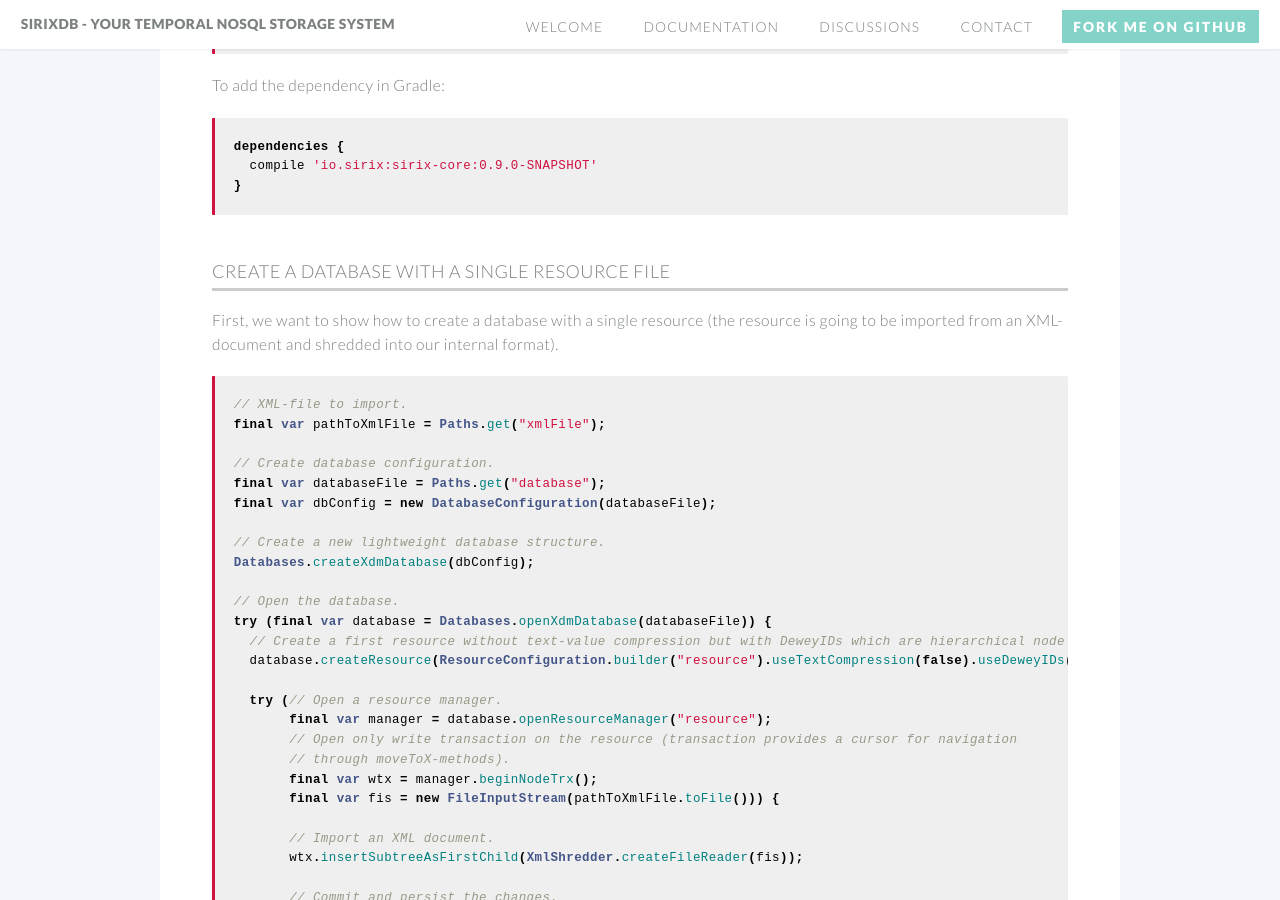
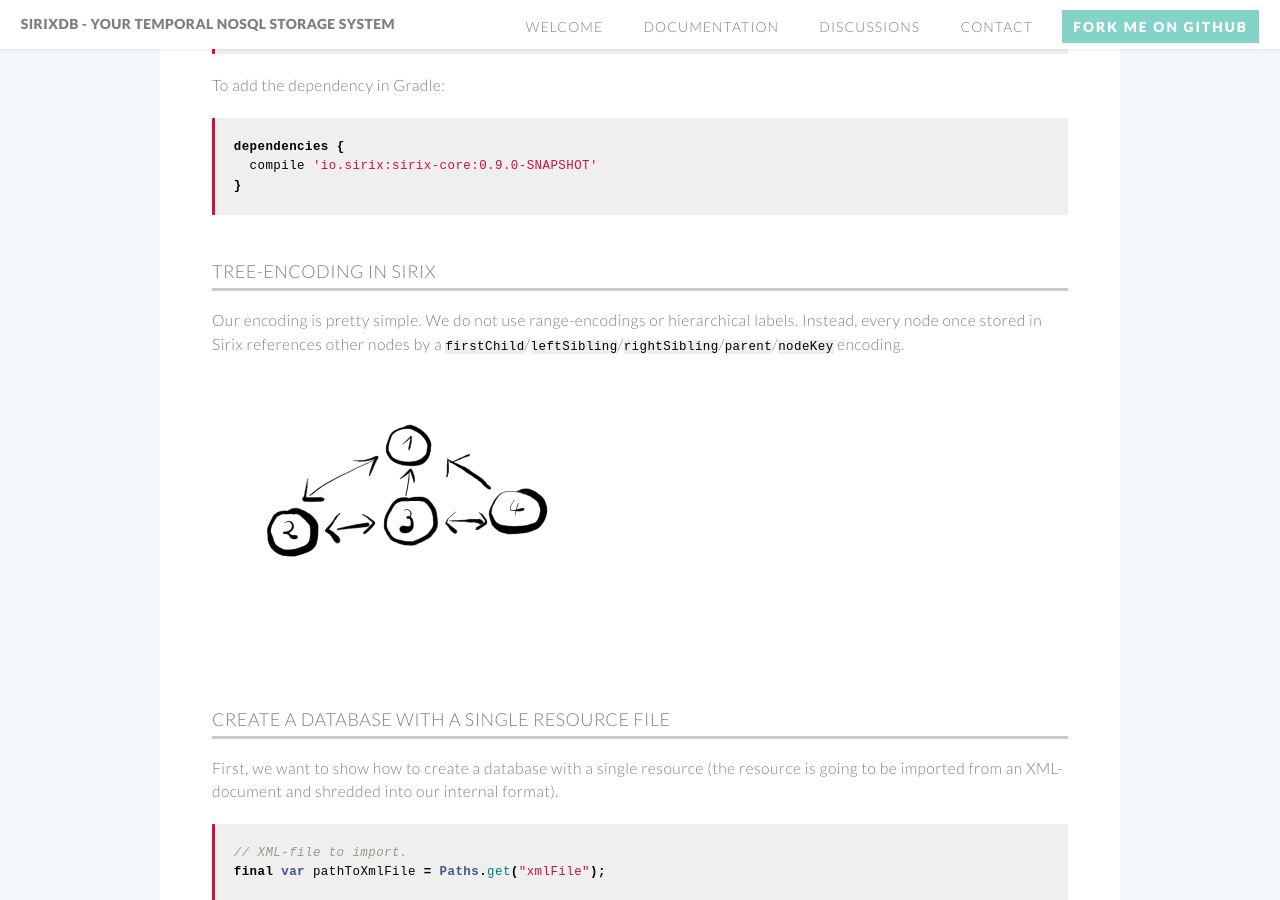
Before and after one commit to sirixdb/sirixdb.github.io, a Jekyll site: the page built from transactional-cursor-api.md, in a window 1280 px wide and 900 px high, scrolled down 1265 px. Built offline with Jekyll 4.4.1, drawn with Linux system fonts in a browser that asks for light colours; our own code applies the rules of GitHub Pages for plain Markdown files.

Commit message:
Update transactional-cursor-api.md

````diff
--- a/transactional-cursor-api.md
+++ b/transactional-cursor-api.md
@@ -51,6 +51,11 @@
   compile 'io.sirix:sirix-core:0.9.0-SNAPSHOT'
 }
 ```
+
+### Tree-Encoding in Sirix
+Our encoding is pretty simple. We do not use range-encodings or hierarchical labels. Instead, every node once stored in Sirix references other nodes by a `firstChild`/`leftSibling`/`rightSibling`/`parent`/`nodeKey` encoding.
+
+![encoding](images/encoding.png)
 
 ### Create a database with a single resource file
 First, we want to show how to create a database with a single resource (the resource is going to be imported from an XML-document and shredded into our internal format).
````
